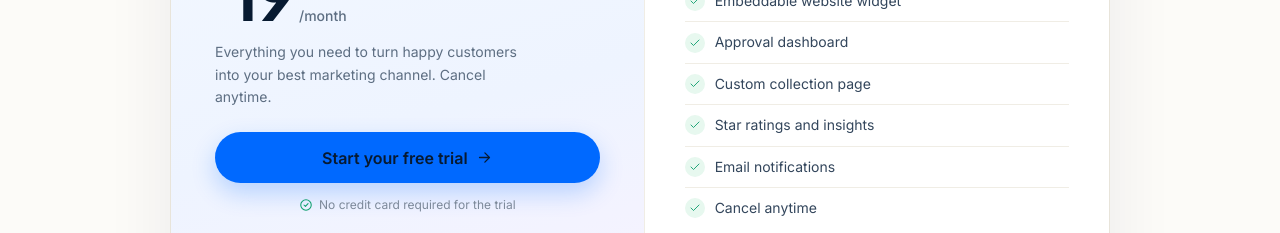
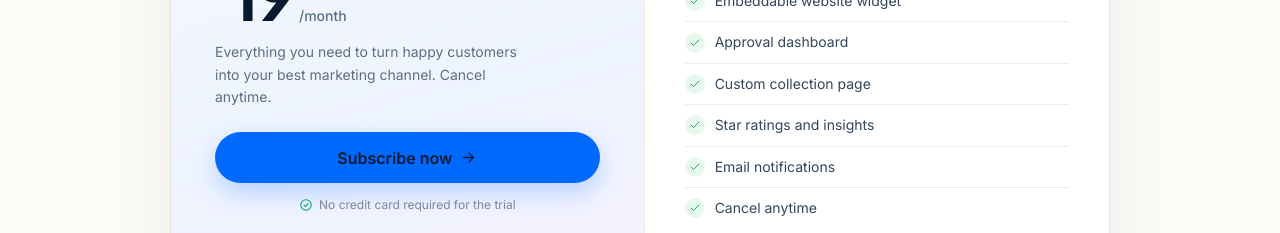
Before and after one commit to apexnova97-hash/trustdrop, a Next.js app: page / in a window 1280 px wide. Shown: the part 7360-7593 px from the top of the page. Built offline with nearby package versions, Linux system fonts and the light colour scheme; no server answers.

Commit message:
Keep homepage subscription CTA connected to Dodo Payments

```diff
--- a/app/page.js
+++ b/app/page.js
@@ -2602,8 +2602,8 @@ export default function LandingPage() {
               <p className="price-note">
                 Everything you need to turn happy customers into your best marketing channel. Cancel anytime.
               </p>
-              <a className="btn btn-primary btn-lg" href={primaryHref}>
-                {loggedIn ? 'Go to dashboard' : 'Start your free trial'} <Icon name="arrow" size={17} />
+              <a className="btn btn-primary btn-lg" href="https://checkout.dodopayments.com/buy/pdt_0NqbFcSkZFAiLERFxk5S2?quantity=1">
+                Subscribe now <Icon name="arrow" size={17} />
               </a>
               <p className="price-fine">
                 <Icon name="checkCircle" size={14} /> No credit card required for the trial
```
